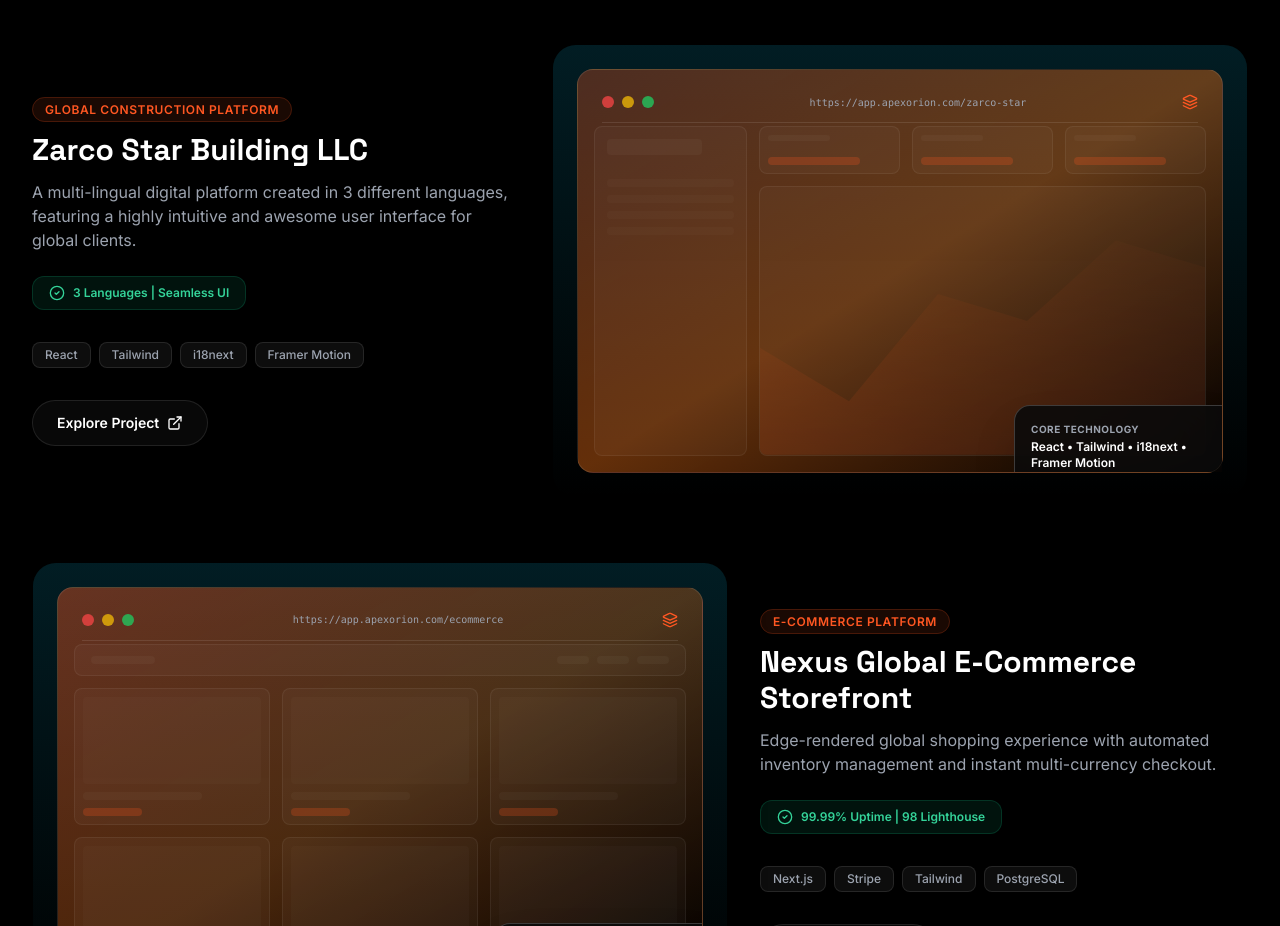
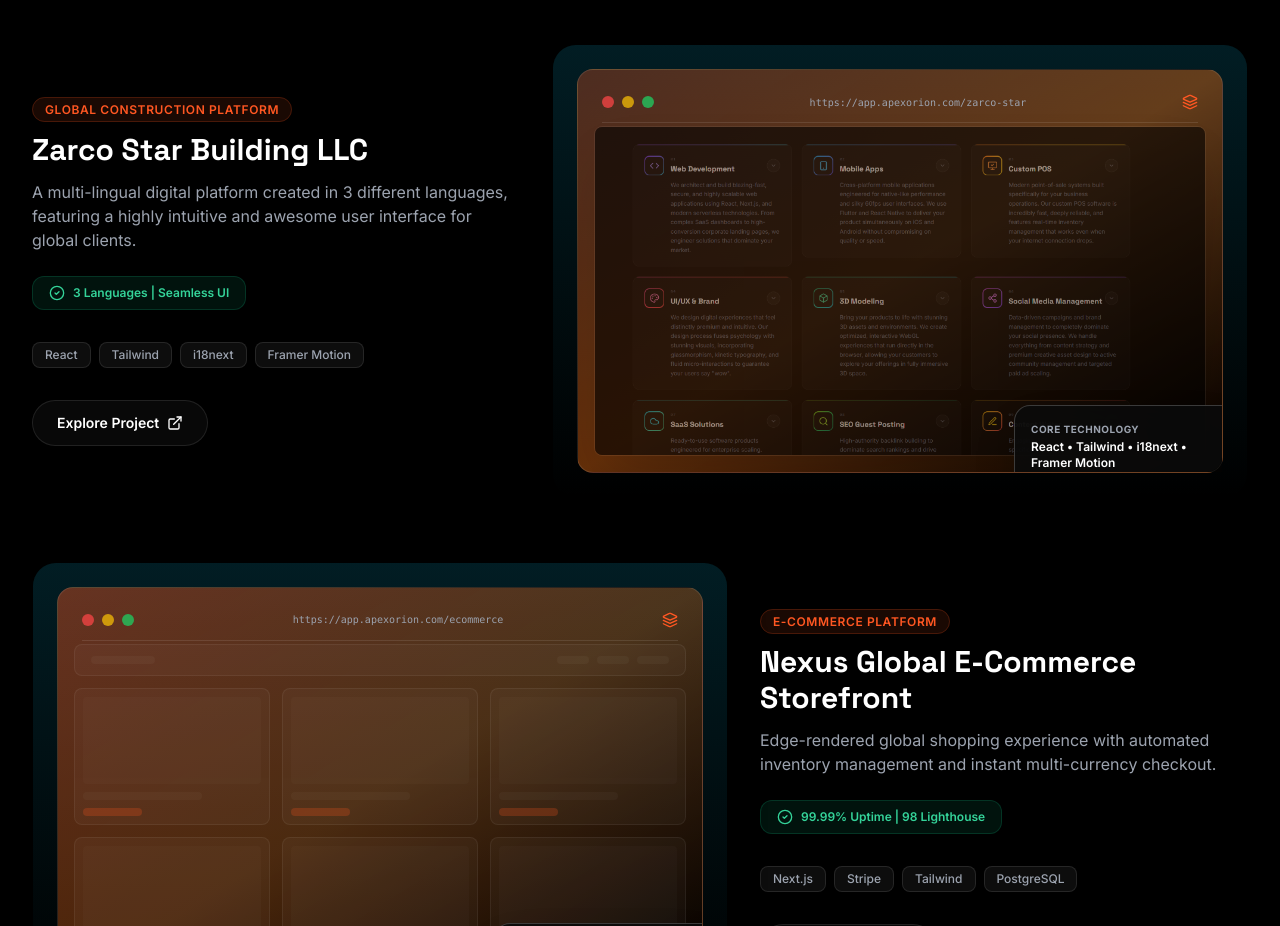
Before and after one commit to asadchaudhary27/apex-orion, a React (Vite) app: page / in a window 1280 px wide. Shown: the part 4000-4926 px from the top of the page. Built offline with nearby package versions, Linux system fonts and the light colour scheme.

Commit message:
Replace abstract mockup with Zarco Star image

```diff
--- a/src/components/sections/FeaturedWork.tsx
+++ b/src/components/sections/FeaturedWork.tsx
@@ -13,6 +13,7 @@
   stack: string[];
   mockupBg: string;
   visualizationType: 'dashboard' | 'ecommerce' | 'terminal';
+  image?: string;
 }
 
 export const FEATURED_PROJECTS: FeaturedProject[] = [
@@ -25,6 +26,7 @@
     stack: ['React', 'Tailwind', 'i18next', 'Framer Motion'],
     mockupBg: 'from-[#FF5722]/30 via-orange-500/40 to-black',
     visualizationType: 'dashboard',
+    image: '/zarco-star.png',
   },
   {
     id: 'ecommerce',
@@ -155,6 +157,13 @@
                   <div className="absolute inset-0 z-0 pt-14 px-4 pb-4">
                     <div className="w-full h-full opacity-60 group-hover:opacity-100 transition-opacity duration-500">
 
+                      {project.image ? (
+                        <div className="w-full h-full rounded-lg overflow-hidden border border-white/10 shadow-2xl relative">
+                           <div className="absolute inset-0 bg-black/20 group-hover:bg-transparent transition-colors duration-500 z-10" />
+                           <img src={project.image} alt={project.title} className="w-full h-full object-cover object-top" />
+                        </div>
+                      ) : (
+                        <>
                           {project.visualizationType === 'dashboard' && (
                             <div className="w-full h-full flex gap-3">
                               <div className="w-1/4 h-full bg-white/[0.05] rounded-lg border border-white/10 p-3 hidden sm:flex flex-col gap-2">
@@ -209,6 +218,8 @@
                               <div className="mt-2 text-[#FF5722]">{'>'} WAITING FOR TRANSACTION... _</div>
                             </div>
                           )}
+                        </>
+                      )}
 
                     </div>
                   </div>
```
Also changed, not shown: public/zarco-star.png (added). Lines whose indentation alone changed are shown as unchanged.
